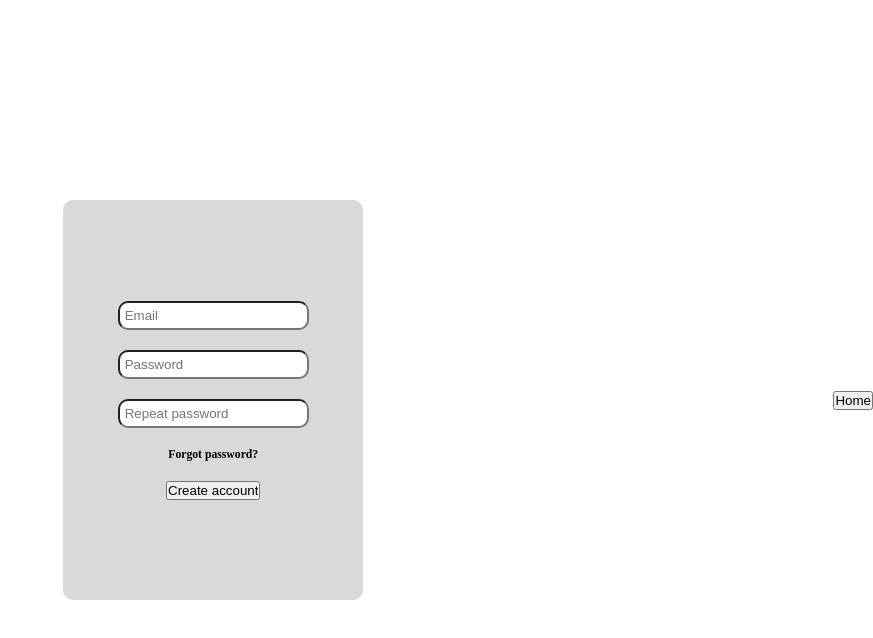
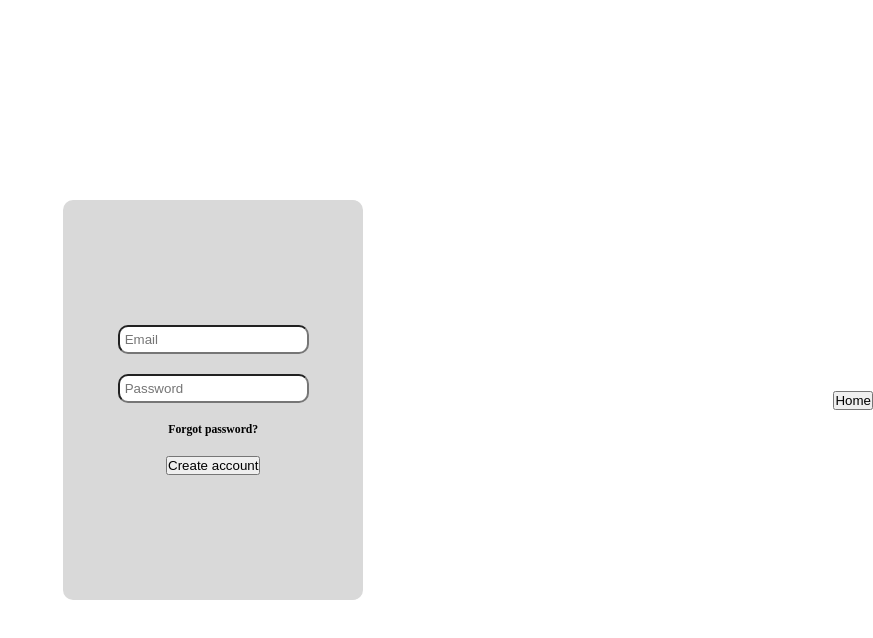
Before and after one commit to dylanR96/my-expenses, a React (Vite) app: page / in a window 1280 px wide. Both pictures are taken after typing "name@example.com", "Sample123" into the empty fields and a click on the button "Create account". Shown: the top 638 px of the page, without its empty margins (407-1280 px from the left). Built offline with nearby package versions, Linux system fonts and the light colour scheme.

Commit message:
Able to sign up user from login page, no error handling on client side

```diff
--- a/src/pages/Login.jsx
+++ b/src/pages/Login.jsx
@@ -15,7 +15,7 @@ const Login = () => {
       const res = await fetch(`http://localhost:8000/api/login`, {
         method: "POST",
         header: {
-          "Content-Type": "application,json",
+          "Content-Type": "application/json",
         },
         body: JSON.stringify({
           email: existingEmail,
@@ -35,10 +35,10 @@ const Login = () => {
   const createUser = async (e) => {
     e.preventDefault();
     try {
-      const res = await fetch(`http://localhost:8000/api/signUp`, {
+      const res = await fetch(`http://localhost:8000/api/signup`, {
         method: "POST",
-        header: {
-          "Content-Type": "application,json",
+        headers: {
+          "Content-Type": "application/json",
         },
         body: JSON.stringify({
           email: newEmail,
@@ -106,19 +106,15 @@ const Login = () => {
                 value={newPassword}
                 onChange={(e) => setNewPassword(e.target.value)}
               />
-              <input
+              {/* <input
                 type="password"
                 name="password"
                 placeholder="Repeat password"
                 className="input-fields"
-              />
+              /> */}
               <h3>Forgot password?</h3>
               <div>
-                <input
-                  type="submit"
-                  value="Create account"
-                  onClick={() => setView("login")}
-                />
+                <button type="submit">Create account</button>
               </div>
             </form>
           )}
```
Also changed, not shown: 1 other file (tests, documents, lock files or other folders).
